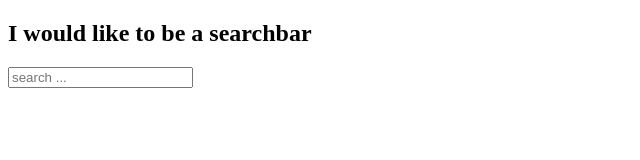
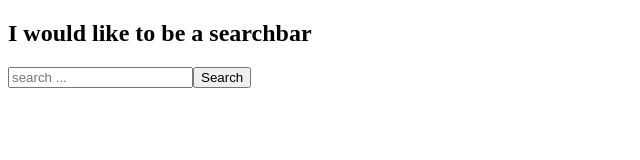
Before and after one commit to MartinO55/GoogleBooks, a React (Vite) app in the folder GoogleBooks/: page / in a window 1280 px wide. Shown: the top 160 px of the page, without its empty margins (0-640 px from the left). Built offline with nearby package versions, Linux system fonts and the light colour scheme; no server answers.

Commit message:
after some trial and error I think I actually get this

```diff
--- a/GoogleBooks/src/App.jsx
+++ b/GoogleBooks/src/App.jsx
@@ -4,7 +4,6 @@ import SearchBar from "./components/searchBar/SearchBar";
 import Card from "./components/card/Card";
 
 function App() {
-  const [searchBooks, setSearchBooks] = useState("");
   const [query, setQuery] = useState("");
 
   return (
@@ -13,11 +12,10 @@ function App() {
       {/* {console.log(fetchBooks())} */}
 
       {/* TODO: Return Search bar */}
-      <SearchBar query={query} setQuery={setQuery} />
-
-      <Card query={query} />
+      <SearchBar />
 
       {/* TODO: Return Cards of Books */}
+      <Card />
     </>
   );
 }
--- a/GoogleBooks/src/components/card/Card.jsx
+++ b/GoogleBooks/src/components/card/Card.jsx
@@ -1,10 +1,7 @@
 import React from "react";
 import { fetchBooks } from "../../functions/helpers";
 
-const Card = ({ query }) => {
-  let books = fetchBooks();
-  console.log(books);
-
+const Card = () => {
   return <></>;
 };
 
--- a/GoogleBooks/src/components/searchBar/SearchBar.jsx
+++ b/GoogleBooks/src/components/searchBar/SearchBar.jsx
@@ -1,16 +1,24 @@
 import React, { useState } from "react";
 
-const SearchBar = ({ query, setQuery }) => {
-  console.log(query);
+const SearchBar = () => {
+  const [searchBooks, setSearchBooks] = useState("");
+
+  // console.log(query);
+
+  const handleSubmit = () => {
+    () => onSubmit(searchBooks);
+  };
+
   return (
     <>
       <h2>I would like to be a searchbar</h2>
 
       <input
         placeholder="search ..."
-        onChange={(event) => setQuery(event.target.value)}
-        onSubmit={(event) => event.preventDefault}
+        onChange={(event) => setSearchBooks(event.target.value)}
+        value={searchBooks}
       ></input>
+      <button onClick={handleSubmit}>Search</button>
     </>
   );
 };
```
